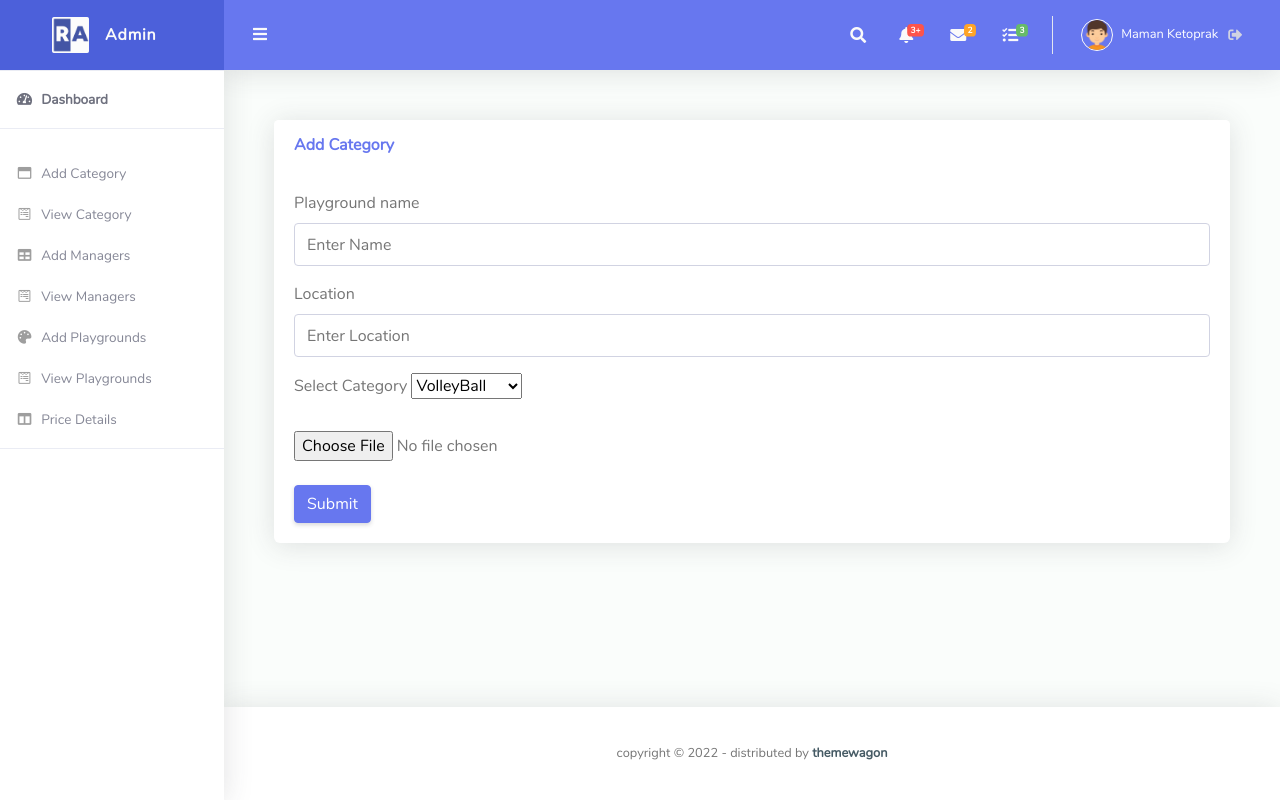
After one commit to jumana2000/eTurfWebsite, a Django app: page /admin_eturf/addplaygrounds in a window 1280 px wide. The commit adds this page. Run offline with Django 3.2, Linux system fonts and the light colour scheme; data comes from the database, SQL or seed files in the repository; both versions use the stored data as it was after the commit; parts of the project's set-up code (start-up, migrations or seed data) failed here and were passed over; some libraries are stand-ins or nearby versions.

Commit message:
Playground module completed

```diff
--- a/admin_eturf/admin.py
+++ b/admin_eturf/admin.py
@@ -4,3 +4,4 @@ from . models import *
 # Register your models here.
 
 admin.site.register(Categorydb)
+admin.site.register(Playgrounddb)
--- a/admin_eturf/models.py
+++ b/admin_eturf/models.py
@@ -1,3 +1,6 @@
+from distutils.command.upload import upload
+from statistics import mode
+from tkinter.tix import Tree
 from django.db import models
 
 # Create your models here.
@@ -5,3 +8,9 @@ from django.db import models
 class Categorydb(models.Model):
     name = models.CharField(max_length=100,null=True,blank=False)
     file = models.ImageField(upload_to='category',null=True,blank=False)
+
+class Playgrounddb(models.Model):
+    img = models.ImageField(upload_to='playground',null=True,blank=False)
+    ground = models.CharField(max_length=100,null=True,blank=False)
+    location = models.CharField(max_length=100,null=Tree,blank=False)
+    category = models.CharField(max_length=100,null=True,blank=False)
--- /dev/null
+++ b/admin_eturf/templates/addplaygrounds.html
@@ -0,0 +1,39 @@
+{% extends 'adminindex.html' %}
+{% block content %}
+
+<div class="card mb-3"  style="margin: 50px;">
+    <div class="card-header py-3 d-flex flex-row align-items-center justify-content-between">
+      <h6 class="m-0 font-weight-bold text-primary">Add Category</h6>
+    </div>
+    <div class="card-body">
+      <form method="post" action="{% url 'playground_data' %}" enctype="multipart/form-data">
+          {% csrf_token %}
+        <div class="form-group">
+          <label for="exampleInputEmail1">Playground name</label>
+          <input type="text" name="name" class="form-control" id="exampleInputEmail1" aria-describedby="emailHelp"
+            placeholder="Enter Name">
+        </div>
+        <div class="form-group">
+            <label for="exampleInputEmail1">Location</label>
+            <input type="text" name="location" class="form-control" id="exampleInputEmail1" aria-describedby="emailHelp"
+              placeholder="Enter Location">
+        </div>
+        <div class="form-group">
+            <label for="exampleInputEmail1">Select Category</label>
+            <select name="category" class="form-select-lg mb-3" aria-label=".form-select-lg example">
+            {% for i in data %}
+            <option value="{{i.name}}">{{i.name}}</option>
+            {% endfor %}
+            </select>
+          </div>
+
+        <div class="form-group">
+          <div class="custom-file">
+            <input type="file" name="img">
+          </div>
+        </div>
+        <button type="submit" class="btn btn-primary">Submit</button>
+      </form>
+    </div>
+  </div>
+{% endblock %}
--- a/admin_eturf/templates/adminindex.html
+++ b/admin_eturf/templates/adminindex.html
@@ -62,13 +62,13 @@
         </a>
       </li>
       <li class="nav-item">
-        <a class="nav-link" href="ui-colors.html">
+        <a class="nav-link" href="{% url 'addplaygrounds' %}">
           <i class="fas fa-fw fa-palette"></i>
           <span>Add Playgrounds</span>
         </a>
       </li>
       <li class="nav-item">
-        <a class="nav-link collapsed" href="#" data-target="#collapseForm" aria-expanded="true"
+        <a class="nav-link collapsed" href="{% url 'viewplayground' %}" data-target="#collapseForm" aria-expanded="true"
           aria-controls="collapseForm">
           <i class="fab fa-fw fa-wpforms"></i>
           <span>View Playgrounds</span>
--- a/admin_eturf/urls.py
+++ b/admin_eturf/urls.py
@@ -7,5 +7,8 @@ urlpatterns = [
     path('addcategory',views.addcategory,name='addcategory'),
     path('catdata',views.catdata,name='catdata'),
     path('viewcategory',views.viewcategory,name='viewcategory'),
-    path('addmanagers',views.addmanagers,name='addmanagers')
+    path('addmanagers',views.addmanagers,name='addmanagers'),
+    path('addplaygrounds',views.addplaygrounds,name='addplaygrounds'),
+    path('playground_data',views.playground_data,name='playground_data'),
+    path('viewplayground',views.viewplayground,name='viewplayground')
 ]
--- a/admin_eturf/views.py
+++ b/admin_eturf/views.py
@@ -1,5 +1,6 @@
+from unicodedata import category, name
 from django.shortcuts import redirect, render
-from admin_eturf.models import Categorydb
+from admin_eturf.models import Categorydb, Playgrounddb
 
 # Create your views here.
 
@@ -12,7 +13,7 @@ def addcategory(request):
 def catdata(request):
     if request.method == 'POST':
         name_c = request.POST.get('name')
-        file_c = request.POST.get('file')
+        file_c = request.FILES['file']
         data = Categorydb(name=name_c,file=file_c)
         data.save()
     return redirect('viewcategory')
@@ -23,3 +24,21 @@ def viewcategory(request):
 
 def addmanagers(request):
     return render(request,'addmanagers.html')
+
+def addplaygrounds(request):
+    data = Categorydb.objects.all()
+    return render(request,'addplaygrounds.html',{'data':data})
+
+def playground_data(request):
+    if request.method == 'POST':
+        ground_name = request.POST.get('name')
+        location_p = request.POST.get('location')
+        category_p = request.POST.get('category')
+        img_p = request.FILES['img']
+        data = Playgrounddb(ground=ground_name,location=location_p,category=category_p,img=img_p)
+        data.save()
+    return redirect('addplaygrounds')
+
+def viewplayground(request):
+    data = Playgrounddb.objects.all()
+    return render(request,'viewplayground.html',{'data':data})
```
Also changed, not shown: admin_eturf/templates/viewplayground.html (added, +40 -0 lines), admin_eturf/migrations/0003_playgroungddb.py (added), admin_eturf/migrations/0004_rename_playgroungddb_playgrounddb.py (added), db.sqlite3, media/playground/OlroundSports9.jpeg (added), media/playground/artificial-grass-for-cricket-ground-500x500.jpg (added), media/playground/basketball.jpg (added), media/playground/outdoor.jpg (added), media/playground/parkway.jpg (added), media/playground/tabletennis.jpg (added), media/playground/united.jpg (added), media/playground/volley.jpg (added), media/playground/volleyball.jpg (added), media/playground/volleyball_1jCCN3s.jpg (added).
